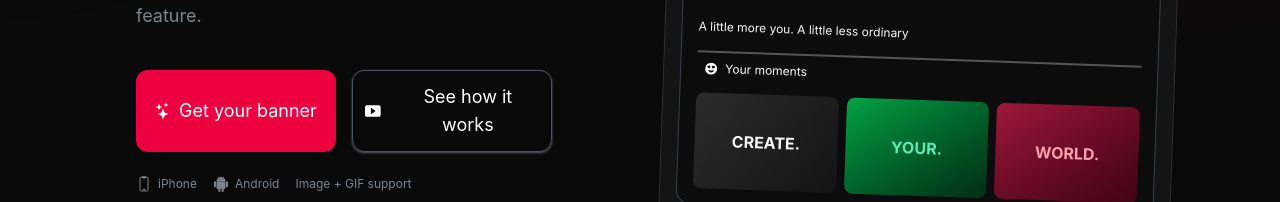
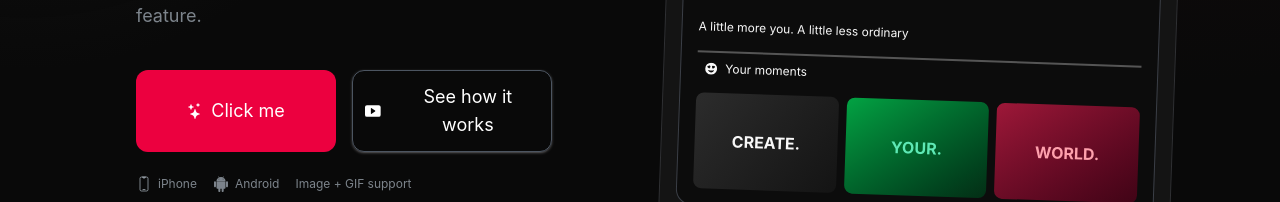
Before and after one commit to dreamiegenie/Banner-Studio-Clone-site, a React (Vite) app in the folder web dev/: page / in a window 1280 px wide. Shown: the part 550-752 px from the top of the page. Built offline with nearby package versions, Linux system fonts and the light colour scheme.

Commit message:
Added a modal for more context

```diff
--- a/web dev/src/HomePage.jsx
+++ b/web dev/src/HomePage.jsx
@@ -6,10 +6,18 @@ import { Cards } from "./Cards";
 import dreamiegenie from './assets/dreamiegenie.png'
 import { Footer } from "./Footer";
 import { FAQ } from "./FAQ";
+import { useState } from "react";
+import { Modal } from "./Modal";
 
 export function HomePage(){
 
 
+        const [isOpen, setIsOpen] = useState(false);
+
+        const showModal = () =>{
+
+            setIsOpen(prev => !prev)
+        }
 
     return(
         <>
@@ -18,7 +26,7 @@ export function HomePage(){
             <nav className="flex justify-between items-center p-4 mx-4 lg:mx-30 pb-4 border-b border-b-[#4e4f51]">
                 <h2 className="font-bold">Banner Studio</h2>
                 <div className="flex justify-center items-center gap-6 ">
-                    <a href="#" className="hidden lg:inline-block lg:text-xs lg:text-white/70 hover:text-[#fe2c55] hover:-translate-y-0.5 transition-all duration-300 ">How it works</a>
+                    <a href="#" className="hidden lg:inline-block lg:text-xs lg:text-white/70 hover:text-[#fe2c55] hover:-translate-y-0.5 transition-all duration-300  ">How it works</a>
                     <a href="#" className="hidden  lg:inline-block lg:text-xs lg:text-white/70 hover:text-[#fe2c55] hover:-translate-y-0.5 transition-all duration-300 ">Questions</a>
                     <a className="border border-gray-500/50 rounded-4xl text-xs px-3 p-2 text-gray-300/80 hover:bg-white font-bold hover:text-black transition-all duration-300" href="https://github.com/dreamiegenie" target="_blank"   rel="noopener noreferrer">My Github</a>
                 </div>
@@ -40,14 +48,16 @@ export function HomePage(){
                 <p>Add an image or GIF banner to your Social profile. Complete the task, then follow the tutorial to get the feature.</p>
 
                 <div className="mt-10 text-white flex flex-col  gap-4 sm:flex-row">
-                    <button className="bg-rose-600 p-3 flex gap-2 justify-center items-center rounded-xl w-full sm:w-50 sm:hover:-translate-y-0.5 transition-all duration-200 cursor-pointer">
-                                <StarsIcon/> Get your banner</button>
+                    <button  onClick={showModal}   className="bg-rose-600 p-3 flex gap-2 justify-center items-center rounded-xl w-full sm:w-50 sm:hover:-translate-y-0.5 transition-all duration-200 cursor-pointer">
+                                <StarsIcon/>Click me</button>
                     <button className="border border-slate-400/50 p-3 rounded-xl flex gap-4 justify-center items-center w-full shadow shadow-mauve-200/30 sm:w-50 sm:hover:bg-white sm:hover:text-black sm:hover:-translate-y-0.5  transition-all duration-500 ease-in-out cursor-pointer">
                                 <svg xmlns="http://www.w3.org/2000/svg" width="16" height="16" fill="currentColor" className="bi bi-play-btn-fill" viewBox="0 0 16 16">
                                     <path d="M0 12V4a2 2 0 0 1 2-2h12a2 2 0 0 1 2 2v8a2 2 0 0 1-2 2H2a2 2 0 0 1-2-2m6.79-6.907A.5.5 0 0 0 6 5.5v5a.5.5 0 0 0 .79.407l3.5-2.5a.5.5 0 0 0 0-.814z"/>
                                     </svg>See how it works</button>
                 </div>
-
+                    {isOpen &&
+                        <Modal onClose={showModal}/>
+                    }
                     <div className="flex gap-4 text-xs mt-6">
                         <span className="flex gap-1.5"><svg xmlns="http://www.w3.org/2000/svg" fill="none" viewBox="0 0 24 24" strokeWidth={1.5} stroke="currentColor" className="size-4">
                                 <path strokeLinecap="round" strokeLinejoin="round" d="M10.5 1.5H8.25A2.25 2.25 0 0 0 6 3.75v16.5a2.25 2.25 0 0 0 2.25 2.25h7.5A2.25 2.25 0 0 0 18 20.25V3.75a2.25 2.25 0 0 0-2.25-2.25H13.5m-3 0V3h3V1.5m-3 0h3m-3 18.75h3" />
--- /dev/null
+++ b/web dev/src/Modal.jsx
@@ -0,0 +1,18 @@
+
+
+export function Modal({onClose}){
+
+    return(
+        <>
+        <div className="fixed inset-0 z-50 flex justify-center items-center backdrop-blur-md">
+            <div className="border-t-3 border-[#fe2c55]  m-10 md:m-20  p-4 rounded-2xl bg-white/10 flex flex-col justify-center items-center shadow shadow-black/60 gap-4">
+                    <h2 className="font-bold text-3xl text-white">F. Y. I</h2>
+                <p className=" text-white">This is a concept site, not a banner creator. The buttons are non-functional, except for the link to my GitHub and the FAQ section.</p>
+                <span className="italic text-white">Thank you for your time.</span>
+                <button className="text-[#fe2c55] hover:-translate-y-0.5 transition-transform duration-300 " onClick={onClose}> <svg xmlns="http://www.w3.org/2000/svg" width="2em" height="2em" viewBox="0 0 24 24"><title>x-fill</title><path fill="none" stroke="#ffffff" stroke-linecap="round" stroke-linejoin="round" stroke-width="2"  d="M7 7L17 17M17 7L7 17"/></svg></button>
+            </div>
+
+        </div>
+        </>
+    )
+}
```
